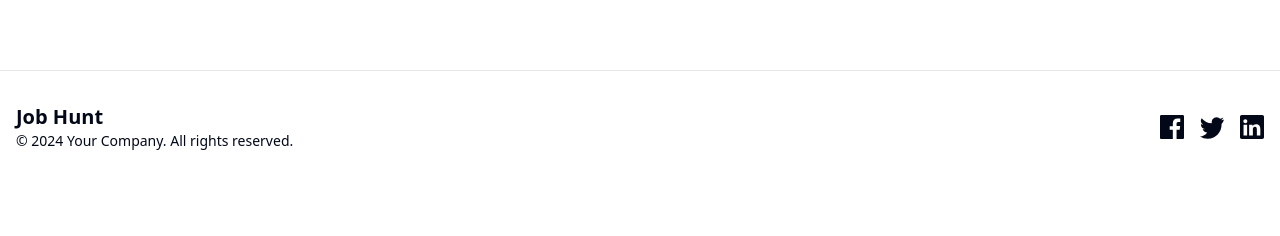
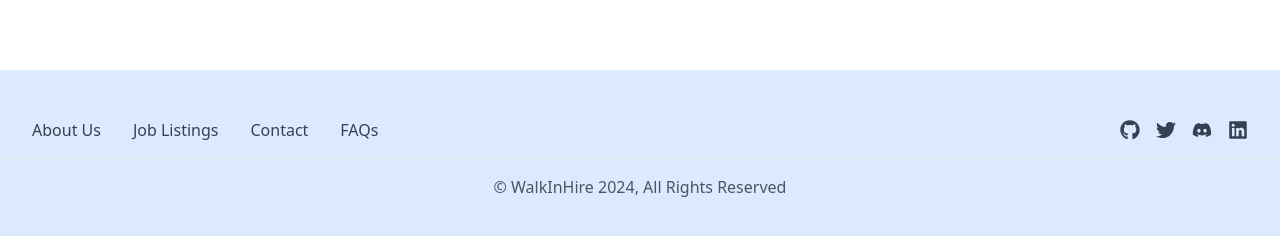
Before and after one commit to sunilsaini87/walkInHire-frontend, a React (Vite) app: page / in a window 1280 px wide. Shown: the part 668-904 px from the top of the page. Before the commit the page ends 851 px from the top, so only its background shows below. Built offline with nearby package versions, Linux system fonts and the light colour scheme; no server answers.

Commit message:
add footer

```diff
--- a/package.json
+++ b/package.json
@@ -29,6 +29,7 @@
     "next-themes": "^0.3.0",
     "react": "^18.2.0",
     "react-dom": "^18.2.0",
+    "react-icons": "^5.2.1",
     "react-redux": "^9.1.2",
     "react-router-dom": "^6.23.1",
     "redux-persist": "^6.0.0",
--- a/src/components/shared/Footer.jsx
+++ b/src/components/shared/Footer.jsx
@@ -1,30 +1,64 @@
-import React from 'react';
+import { FaGithub, FaLinkedin, FaTwitter, FaDiscord } from "react-icons/fa";
 
 const Footer = () => {
   return (
-    <footer className="border-t border-t-gray-200 py-8">
-      <div className="container mx-auto px-4">
-        <div className="flex flex-col md:flex-row justify-between items-center">
-          <div className="mb-4 md:mb-0">
-            <h2 className="text-xl font-bold">Job Hunt</h2>
-            <p className="text-sm">© 2024 Your Company. All rights reserved.</p>
-          </div>
-
-          <div className="flex space-x-4 mt-4 md:mt-0">
-            <a href="https://facebook.com" className="hover:text-gray-400" aria-label="Facebook">
-              <svg className="w-6 h-6" fill="currentColor" viewBox="0 0 24 24"><path d="M22.676 0H1.324C.593 0 0 .592 0 1.324v21.352C0 23.408.593 24 1.324 24H12.82V14.706H9.692v-3.578h3.128V8.408c0-3.1 1.893-4.787 4.657-4.787 1.325 0 2.463.1 2.794.144v3.238l-1.918.001c-1.503 0-1.794.715-1.794 1.762v2.31h3.587l-.468 3.578h-3.119V24h6.116C23.407 24 24 23.408 24 22.676V1.324C24 .592 23.407 0 22.676 0z" /></svg>
-            </a>
-            <a href="https://twitter.com" className="hover:text-gray-400" aria-label="Twitter">
-              <svg className="w-6 h-6" fill="currentColor" viewBox="0 0 24 24"><path d="M24 4.557a9.835 9.835 0 01-2.828.775 4.934 4.934 0 002.165-2.724 9.867 9.867 0 01-3.127 1.195 4.924 4.924 0 00-8.38 4.49A13.978 13.978 0 011.67 3.149 4.93 4.93 0 003.16 9.724a4.903 4.903 0 01-2.229-.616v.062a4.93 4.93 0 003.946 4.827 4.902 4.902 0 01-2.224.084 4.93 4.93 0 004.6 3.417A9.869 9.869 0 010 21.543a13.978 13.978 0 007.548 2.212c9.057 0 14.01-7.507 14.01-14.01 0-.213-.004-.425-.015-.636A10.012 10.012 0 0024 4.557z" /></svg>
-            </a>
-            <a href="https://linkedin.com" className="hover:text-gray-400" aria-label="LinkedIn">
-              <svg className="w-6 h-6" fill="currentColor" viewBox="0 0 24 24"><path d="M20.447 20.452H16.85v-5.569c0-1.327-.027-3.037-1.852-3.037-1.854 0-2.137 1.446-2.137 2.94v5.666H9.147V9.756h3.448v1.464h.05c.48-.91 1.653-1.871 3.401-1.871 3.634 0 4.307 2.39 4.307 5.498v5.605zM5.337 8.29c-1.105 0-2-.896-2-2 0-1.106.895-2 2-2 1.104 0 2 .895 2 2 0 1.104-.896 2-2 2zM7.119 20.452H3.553V9.756h3.566v10.696zM22.225 0H1.771C.791 0 0 .774 0 1.729v20.542C0 23.226.792 24 1.771 24h20.451c.979 0 1.771-.774 1.771-1.729V1.729C24 .774 23.205 0 22.225 0z" /></svg>
-            </a>
-          </div>
+    <footer className="bg-blue-100 py-8 md:py-12 mt-8">
+      <div className="container mx-auto px-4 sm:px-6 lg:px-8 flex flex-col items-center justify-between space-y-6 md:space-y-0 md:flex-row">
+        <div className="flex flex-col sm:flex-row sm:space-x-8 space-y-4 sm:space-y-0 text-center md:text-left">
+          <a href="#about" className="text-gray-700 hover:text-gray-900">
+            About Us
+          </a>
+          <a href="#jobs" className="text-gray-700 hover:text-gray-900">
+            Job Listings
+          </a>
+          <a href="#contact" className="text-gray-700 hover:text-gray-900">
+            Contact
+          </a>
+          <a href="#faqs" className="text-gray-700 hover:text-gray-900">
+            FAQs
+          </a>
         </div>
+        <div className="flex flex-col sm:flex-row items-center space-y-4 sm:space-y-0 sm:space-x-4">
+          <a
+            href="https://github.com"
+            target="_blank"
+            rel="noopener noreferrer"
+            className="text-gray-700 hover:text-gray-900"
+          >
+            <FaGithub className="h-6 w-6 sm:h-5 sm:w-5" />
+          </a>
+          <a
+            href="https://twitter.com"
+            target="_blank"
+            rel="noopener noreferrer"
+            className="text-gray-700 hover:text-gray-900"
+          >
+            <FaTwitter className="h-6 w-6 sm:h-5 sm:w-5" />
+          </a>
+          <a
+            href="https://discord.com"
+            target="_blank"
+            rel="noopener noreferrer"
+            className="text-gray-700 hover:text-gray-900"
+          >
+            <FaDiscord className="h-6 w-6 sm:h-5 sm:w-5" />
+          </a>
+          <a
+            href="https://linkedin.com"
+            target="_blank"
+            rel="noopener noreferrer"
+            className="text-gray-700 hover:text-gray-900"
+          >
+            <FaLinkedin className="h-6 w-6 sm:h-5 sm:w-5" />
+          </a>
+        </div>
+      </div>
+      <hr className="my-4 border-gray-200 dark:border-gray-700 w-full" />
+      <div className="text-center text-gray-600 mt-4">
+        &copy; WalkInHire 2024, All Rights Reserved
       </div>
     </footer>
   );
-}
+};
 
 export default Footer;
```
Also changed, not shown: src/components/ui/button.jsx (+19 -15 lines), 1 other file (tests, documents, lock files or other folders).
